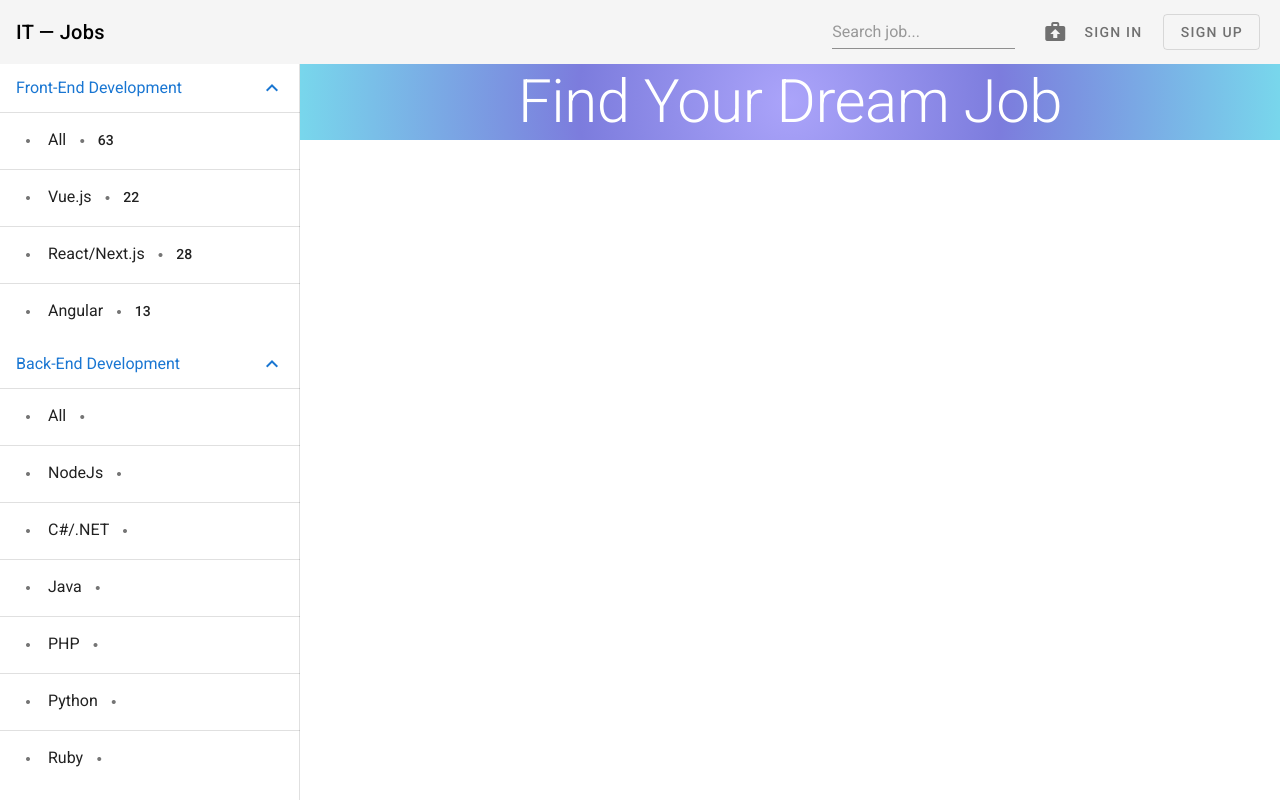
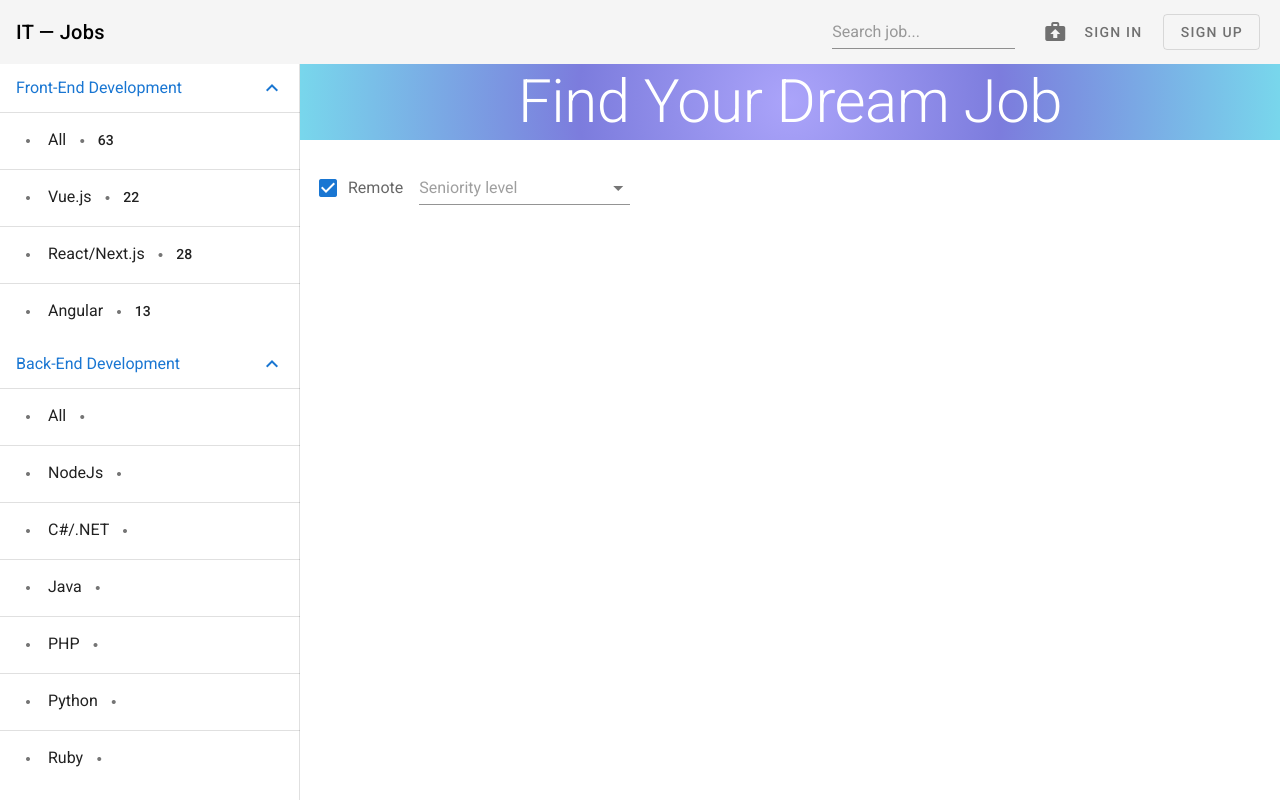
Before and after one commit to GigaVardia/nuxt-jobs, a Nuxt app: page / in a window 1280 px wide. Built offline with nearby package versions, Linux system fonts and the light colour scheme; what tiptap-vuetify would draw is missing.

Commit message:
added filter jobs component

```diff
--- /dev/null
+++ b/components/home/FilterJobsComponent.vue
@@ -0,0 +1,34 @@
+<template>
+  <div class="pa-4 d-flex">
+    <div class="mr-4">
+      <v-checkbox v-model="filters.remote" label="Remote" hide-details />
+    </div>
+    <div>
+      <v-select
+        hide-details
+        placeholder="Seniority level"
+        :items="seniorityLevels"
+      />
+    </div>
+  </div>
+</template>
+
+<script>
+export default {
+  data: () => ({
+    filters: {
+      remote: true,
+    },
+    seniorityLevels: [
+      'All',
+      'Intern',
+      'Junior',
+      'Middle',
+      'Senior',
+      'Team lead',
+    ],
+  }),
+}
+</script>
+
+<style></style>
--- a/pages/index.vue
+++ b/pages/index.vue
@@ -3,6 +3,9 @@
     <v-container class="pa-0">
       <v-row justify="center" class="bg-gradient py-2">
         <h1 class="text-h2">Find Your Dream Job</h1>
+      </v-row>
+      <v-row>
+        <filter-jobs-component />
       </v-row>
       <v-row>
         <v-col
@@ -11,7 +14,7 @@
           class="d-flex justify-center"
           cols="4"
         >
-          <JobCard />
+          <job-card-component />
         </v-col>
       </v-row>
       <Nuxt />
@@ -20,10 +23,12 @@
 </template>
 
 <script>
-import JobCard from '~/components/home/JobCard.vue'
+import JobCardComponent from '~/components/home/JobCardComponent.vue'
+import FilterJobsComponent from '~/components/home/FilterJobsComponent.vue'
+
 export default {
   name: 'IndexPage',
-  components: { JobCard },
+  components: { JobCardComponent, FilterJobsComponent },
   async asyncData({ $axios }) {
     try {
       // const { data } = await $axios.get('/jobs')
```
